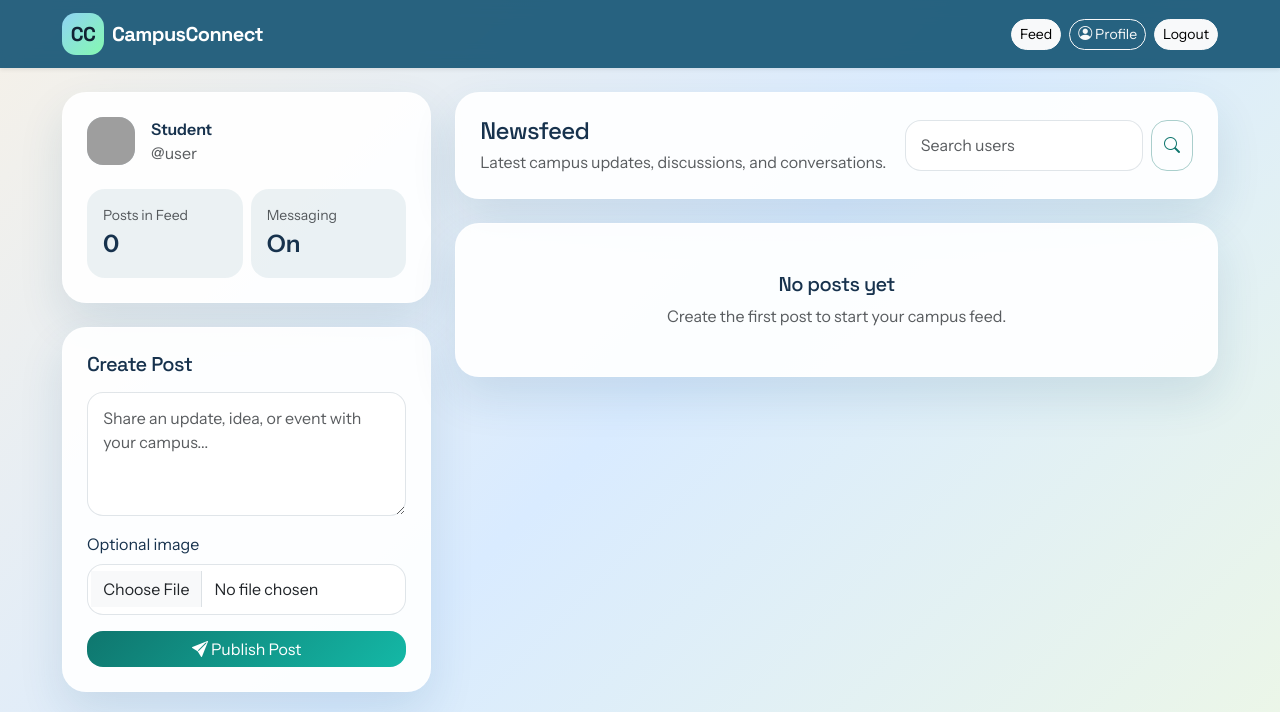
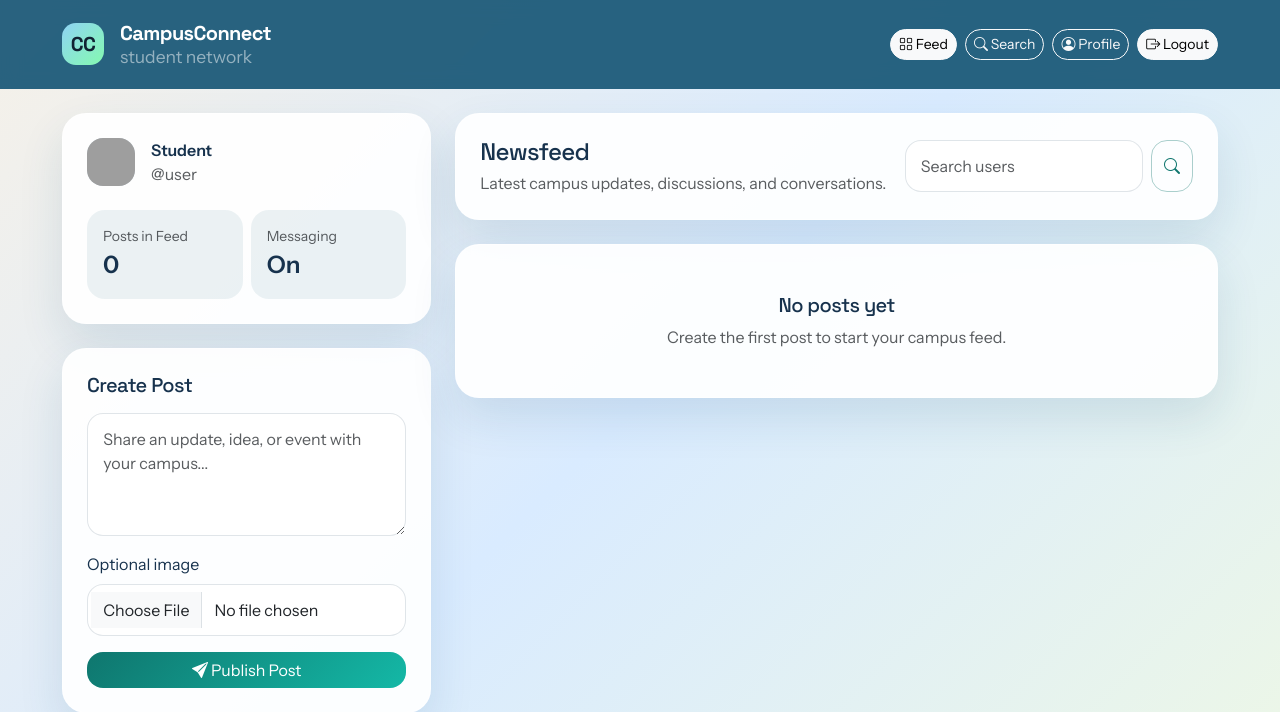
Before and after one commit to Vemark1101/campusconnect, a PHP site: page /home.php in a window 1280 px wide. Shown: the top 712 px of the page. Run offline with PHP 8.4, Linux system fonts and the light colour scheme; data that the repository does not hold is empty; grey boxes are pictures that could not be loaded.

Commit message:
Update topbar.php

```diff
--- a/app/views/partials/topbar.php
+++ b/app/views/partials/topbar.php
@@ -1,18 +1,26 @@
 <?php $activePage = $activePage ?? ''; ?>
-<nav class="navbar navbar-expand-lg topbar navbar-dark shadow-sm">
+<nav class="navbar navbar-expand-lg topbar navbar-dark border-0 py-3">
     <div class="container shell">
-        <a class="navbar-brand d-flex align-items-center gap-2 fw-semibold" href="index.php?action=home">
+        <a class="navbar-brand d-flex align-items-center gap-3 fw-semibold" href="index.php?action=home">
             <span class="brand-mark">CC</span>
-            <span>CampusConnect</span>
+            <span class="d-flex flex-column lh-sm">
+                <span>CampusConnect</span>
+                <small class="text-white-50 fw-normal" style="font-family: Instrument Sans, sans-serif; letter-spacing: 0;">student network</small>
+            </span>
         </a>
-        <div class="d-flex align-items-center gap-2 ms-auto">
+        <div class="d-flex align-items-center gap-2 ms-auto flex-wrap justify-content-end">
             <a href="index.php?action=home" class="btn btn-sm <?= $activePage === 'home' ? 'btn-light' : 'btn-outline-light' ?>">
-                Feed
+                <i class="bi bi-grid"></i> Feed
+            </a>
+            <a href="index.php?action=search" class="btn btn-sm <?= $activePage === 'search' ? 'btn-light' : 'btn-outline-light' ?>">
+                <i class="bi bi-search"></i> Search
             </a>
             <a href="index.php?action=profile" class="btn btn-sm <?= $activePage === 'profile' ? 'btn-light' : 'btn-outline-light' ?>">
                 <i class="bi bi-person-circle"></i> Profile
             </a>
-            <a href="index.php?action=logout" class="btn btn-light btn-sm">Logout</a>
+            <a href="index.php?action=logout" class="btn btn-light btn-sm" onclick="return confirm('Are you sure you want to log out?');">
+                <i class="bi bi-box-arrow-right"></i> Logout
+            </a>
         </div>
     </div>
 </nav>
```
